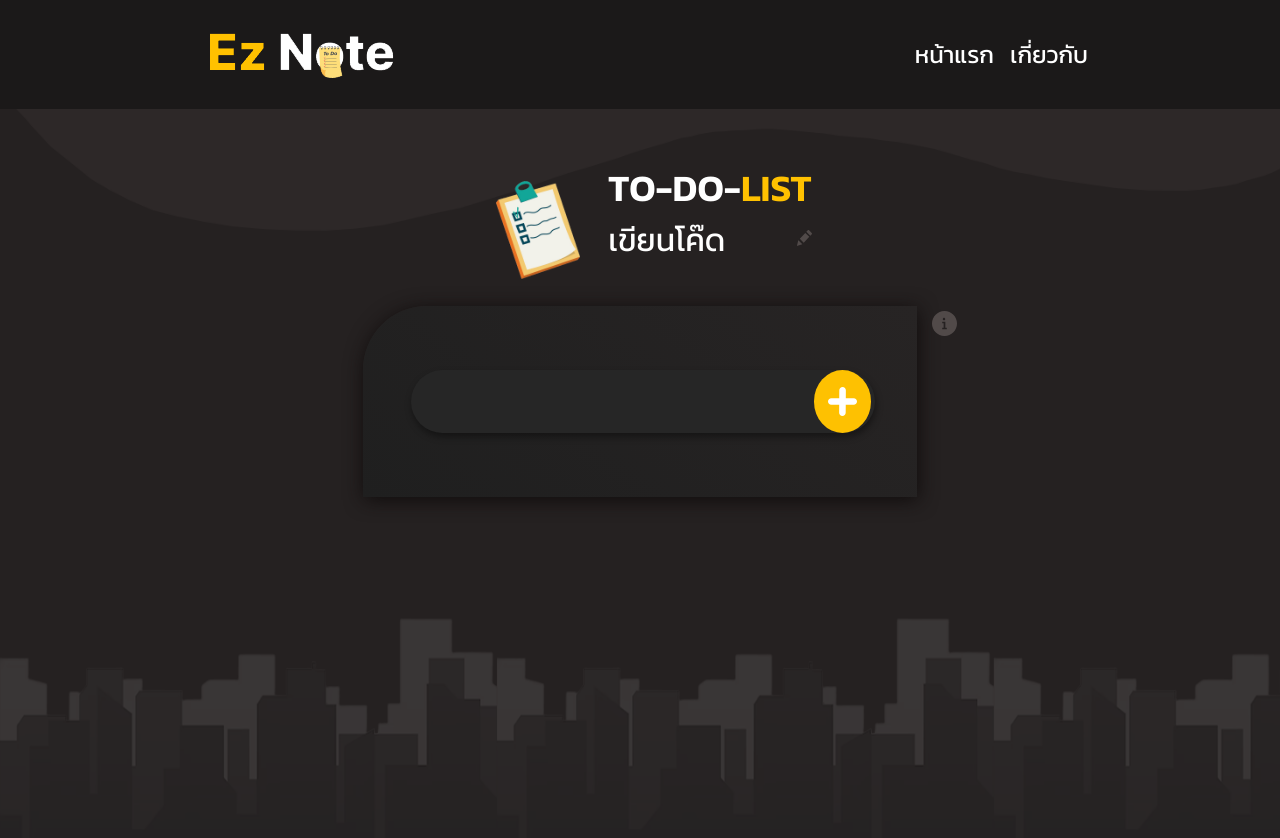
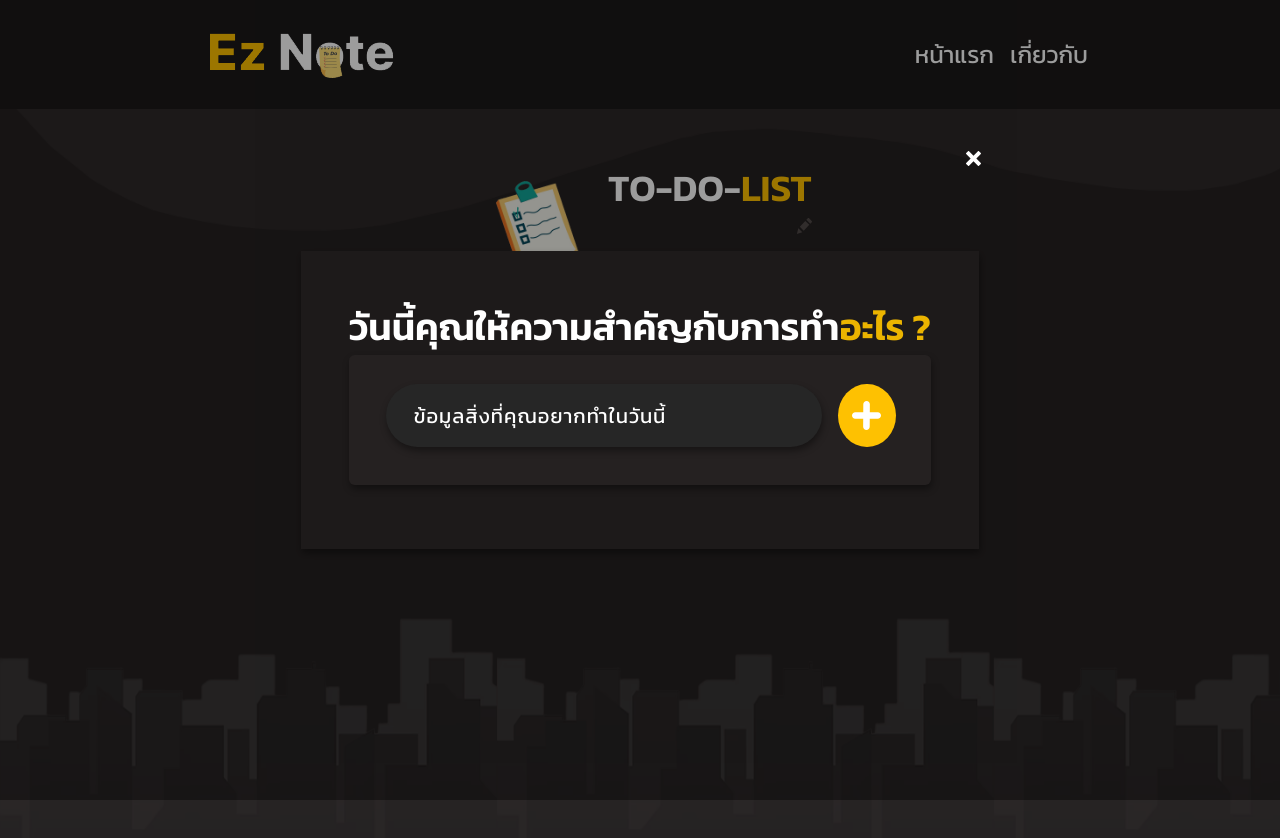
Before and after one commit to Nrcdev751/complete-to-do-list-app, a React (Vite) app: page / in a window 1280 px wide. Shown: the top 838 px of the page. Built offline with nearby package versions, Linux system fonts and the light colour scheme.

Commit message:
add what are you going to do to day?

```diff
--- a/src/App.jsx
+++ b/src/App.jsx
@@ -19,7 +19,8 @@ import pen from './assets/edit-pen-icon.svg'
 
 
 function App() {
-  const [openGreet, SetOpenGreet] = useState(false)
+  const [data, setData] = useState(null);
+  const [openGreet, SetOpenGreet] = useState(true)
   const [openModal, SetOpenModal] = useState(false)
   const [tasks, setTasks] = useLocalStorage('react-todo.tasks', []);
   const [previousFocusEl, setPreviousFocusEl] = useState(null);
@@ -55,6 +56,11 @@ function App() {
     closeEditMode();
   }
 
+  function getData(val){
+    setData(val.target.value)
+    console.log(val.target.value)
+  }
+
   const closeEditMode = () => {
     setIsEditing(false);
     previousFocusEl.focus();
@@ -81,7 +87,7 @@ function App() {
             <div className="header-info">
               <h1>TO-DO-<span>LIST</span></h1>
               <div className="header-title">
-              <p>เขียนโค๊ด</p>
+              <p>{data}</p>
              <button onClick={() =>  SetOpenGreet(true)}>
                 <img src={pen} className="grey" width={15} alt="" />
              </button>
@@ -108,7 +114,7 @@ function App() {
               <img src={info} className="info grey" width={25} alt="" />
             </button>
             <Infoitem open={openModal} onClose={() => SetOpenModal(false)}/>
-            <Greeting openGreet={openGreet} onCloseGreet={() => SetOpenGreet(false)}/>
+            <Greeting openGreet={openGreet} onCloseGreet={() => SetOpenGreet(false)} setData={setData} />
 
 
           </div>
--- a/src/components/Greeting.jsx
+++ b/src/components/Greeting.jsx
@@ -1,35 +1,57 @@
-import React, { useState } from 'react'
+import React, { useState, useEffect } from 'react';
+import plus from '../assets/plus-icon.svg';
+import btnx from '../assets/x-icon.svg';
 
-import plus from '../assets/plus-icon.svg'
+const Greet = ({ openGreet, onCloseGreet, data, setData }) => {
+  const handleInputChange = (event) => {
+    setData(event.target.value);
+    console.log(event.target.value);
+  };
 
+  const handleSubmit = (event) => {
+    event.preventDefault();
+    // Add code here to handle form submission
+  };
 
-const Greet = ({openGreet ,onCloseGreet}) => {
-    if (!openGreet) return null
+  if (!openGreet) return null;
   return (
-      <div role="dialog" aria-labelledby="greetingMenu" >
+    <div role="dialog" aria-labelledby="greetingMenu">
       <div className="info-wrapper">
         <div className="greet-card">
+          <button className="cross-btn" onClick={onCloseGreet}>
+            <img src={btnx} className="grey" width={15} alt="" />
+          </button>
           <div className="greet-header">
-                            <h1>วันนี้คุณให้ความสำคัญกับการทำ<span>อะไร ?</span></h1>
-                            <form action="" className="todo">
-                            <input placeholder="ข้อมูลสิ่งที่คุณอยากทำในวันนี้" className="input" type="text" />
-                            <label  htmlFor="task"  className="label mt-1">ข้อมูลสิ่งที่คุณอยากทำในวันนี้</label>
+            <h1>
+              วันนี้คุณให้ความสำคัญกับการทำ<span>อะไร ?</span>
+            </h1>
+            <form onSubmit={handleSubmit} className="todo">
+              <input
+                placeholder="ข้อมูลสิ่งที่คุณอยากทำในวันนี้"
+                value={data}
+                onChange={handleInputChange}
+
+                className="input"
+                type="text"
+              />
+              <label htmlFor="task" className="label mt-1">
+                ข้อมูลสิ่งที่คุณอยากทำในวันนี้
+              </label>
               <button
+                onClick={onCloseGreet}
                 className="btn first-btn"
                 aria-label="Add Task"
                 type="submit"
               >
-                                {/* <PlusIcon /> */}
                 <img className="plus-icon" src={plus} alt="add-todo" />
               </button>
             </form>
-                        <p>test</p>
-                    </div>
-               </div>
 
           </div>
         </div>
-    )
-  }
+      </div>
+    </div>
+  );
+};
 
-export default Greet
+export default Greet;
--- a/src/components/Infoitem.jsx
+++ b/src/components/Infoitem.jsx
@@ -32,7 +32,7 @@ const Info = ({open,onClose }) => {
                 <div className="info-body">
                  <div className="info-gap">
                   <div className="info-item">
-                      <img src={pen} className="grey" width={15} alt="" />
+                      <img src={pen} className="grey mt-1" width={15} alt="" />
                       <p>สัญลักษณ์สำหรับแก้ไขรายการ</p>
                     </div>
                   <hr/>
--- a/src/index.css
+++ b/src/index.css
@@ -148,6 +148,7 @@ header{
   box-shadow: 0 0 0 -0.1em hsl(var(--bg)), 0 0 0 -0.2em hsl(var(--accent) / 0.8);
   transition: box-shadow var(--_tspeed_fast) var(--_ttype_squish);
   box-shadow: 1px 4px 7px 0px rgba(0,0,0,0.39);
+  position: relative;
 }
 
 .greet-header span{
@@ -302,6 +303,7 @@ hr {
   content: '';
   filter: invert(1);
   position: absolute;
+  z-index: 200;
 }
 .cross-btn {
   top: -100px;
```
Lines whose indentation alone changed are shown as unchanged.
